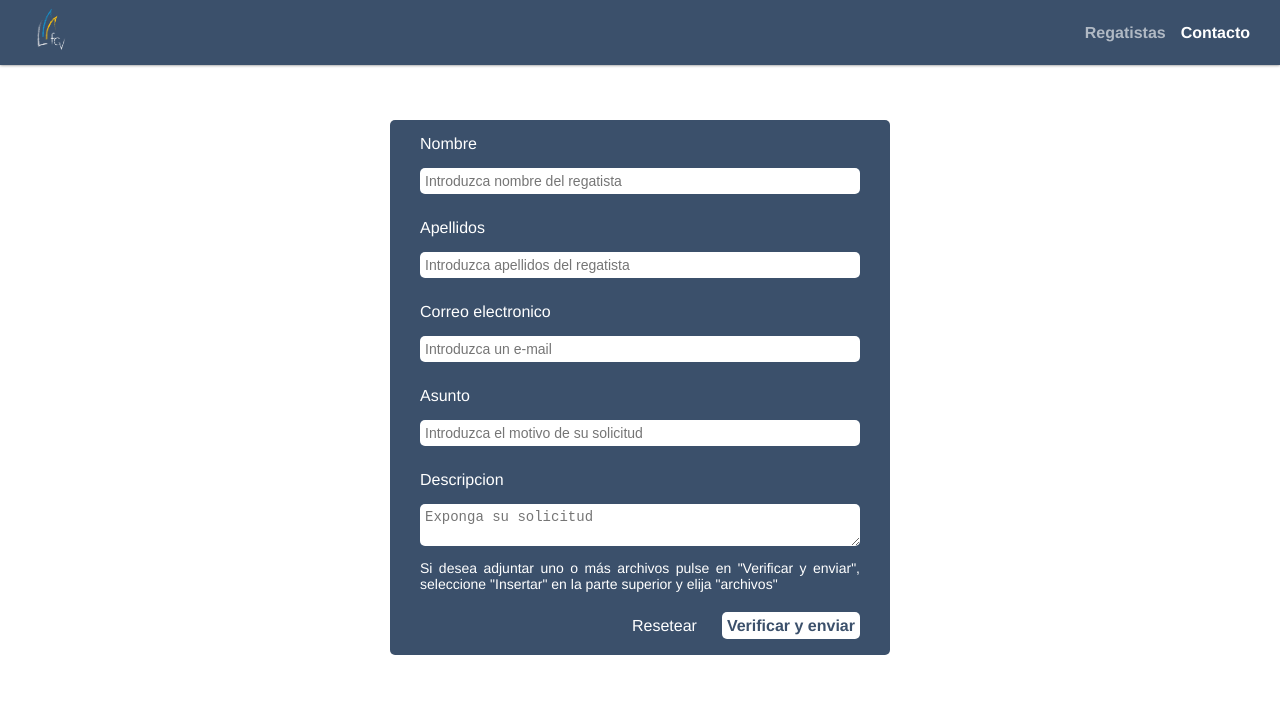
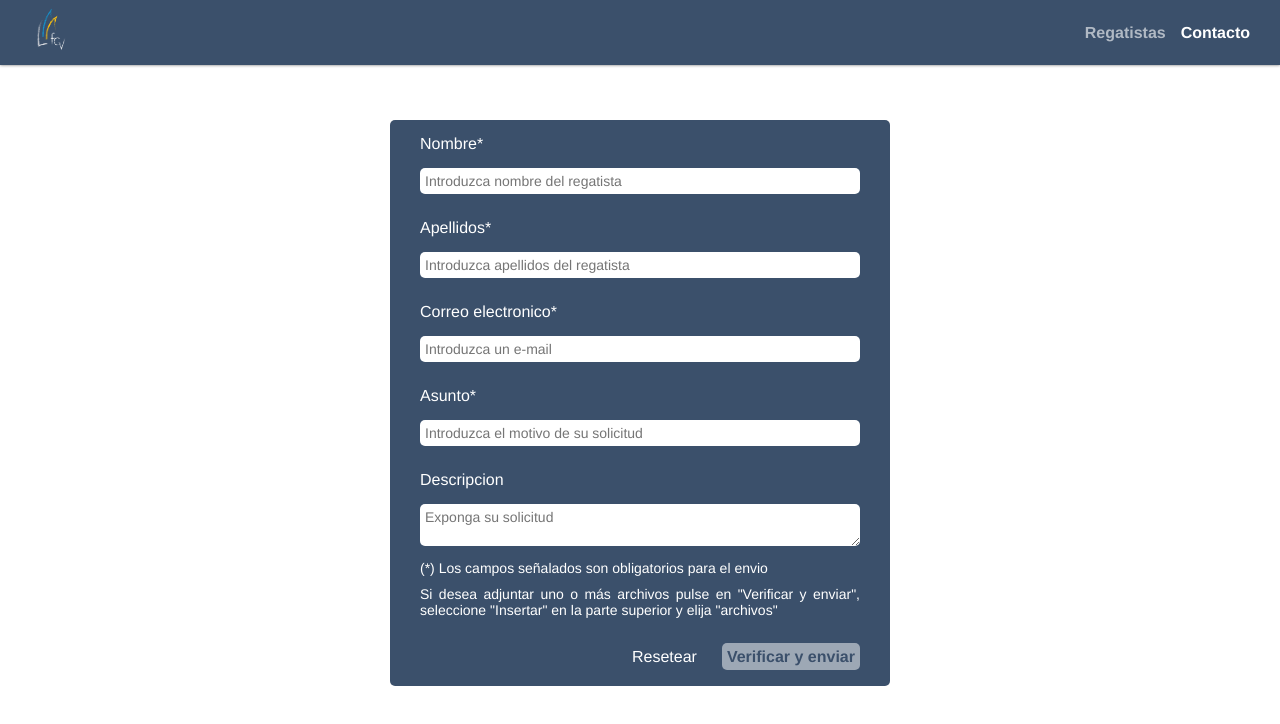
Before and after one commit to nestorhdez/regata-front, a Vue app: page /#/contact in a window 1280 px wide. Shown: the top 724 px of the page. Built offline with nearby package versions, Linux system fonts and the light colour scheme.

Commit message:
validacion incluida en el formulario

```diff
--- a/src/components/Contact.vue
+++ b/src/components/Contact.vue
@@ -2,27 +2,27 @@
   <div class="formulary">
 
       <div class="field">
-        <label for="firstName">Nombre</label>
+        <label for="firstName">Nombre*</label>
         <input class="info" type="text" v-model="firstName" id="firstName"
-        placeholder="Introduzca nombre del regatista">
+        placeholder="Introduzca nombre del regatista" required>
       </div>
 
       <div class="field">
-        <label for="lastName">Apellidos</label>
+        <label for="lastName">Apellidos*</label>
         <input class="info" type="text" v-model="lastName" id="lastName"
-        placeholder="Introduzca apellidos del regatista">
+        placeholder="Introduzca apellidos del regatista" required>
       </div>
 
       <div class="field">
-        <label for="email">Correo electronico</label>
-        <input class="info" type="text" v-model="email" id="email"
-        placeholder="Introduzca un e-mail">
+        <label for="email">Correo electronico*</label>
+        <input class="info" type="email" v-model="email" id="email"
+        placeholder="Introduzca un e-mail" required>
       </div>
 
       <div class="field">
-        <label for="issue">Asunto</label>
+        <label for="issue">Asunto*</label>
         <input class="info" type="text" v-model="issue" id="issue"
-        placeholder="Introduzca el motivo de su solicitud">
+        placeholder="Introduzca el motivo de su solicitud" required>
       </div>
 
       <div class="field">
@@ -32,14 +32,17 @@
       </div>
 
       <div class="field advise">
-         <p>Si desea adjuntar uno o más archivos pulse en "Verificar y enviar",
-          seleccione "Insertar" en la parte superior y elija "archivos"</p>
+        <p>(*) Los campos señalados son obligatorios para el envio</p>
+        <p>Si desea adjuntar uno o más archivos pulse en "Verificar y enviar",
+        seleccione "Insertar" en la parte superior y elija "archivos"</p>
       </div>
 
       <div class="click">
         <a class="btn reset" @click="reset">Resetear</a>
-        <a class="btn send" :href="mailto">Verificar y enviar</a>
+        <a v-if="required == true" class="btn send" :href="mailto">Verificar y enviar</a>
+        <span v-else class="btn send disabled">Verificar y enviar</span>
       </div>
+
   </div>
 </template>
 
@@ -63,6 +66,14 @@ export default {
   computed: {
     mailto() {
       return `mailto:${this.emailTo}?subject=(RANKING): ${this.issue}&body=Mensaje de ${this.firstName} ${this.lastName} <${this.email}>:%0A${this.description}`
+    },
+    required() {
+      if(this.firstName && this.lastName && this.email.includes("@" && ".") && this.issue){
+        return true
+      }else{
+        return false
+      }
+
     }
   }
 }
@@ -85,6 +96,14 @@ label {
   font-size: 16px;
   display: inline-block;
 }
+.info{
+    width: 100%;
+    padding: 5px;
+    border: 0px;
+    border-radius: 5px;
+    font-size: 14px;
+    font-family: 'Avenir', Helvetica, Arial, sans-serif;
+}
 .advise{
   font-size: 14px;
   text-align: justify;
@@ -92,19 +111,11 @@ label {
   padding: 0px 30px 0px;
 }
 p{
-  margin: 0px;
+  margin: 0px 0px 10px;
   color: white;
 }
-.info{
-    width: 100%;
-    padding: 5px;
-    font-size: 14px;
-    border: 0px;
-    /* background-color: rgb(176, 230, 230); */
-    border-radius: 5px;
-}
 .click{
-  padding: 25px 30px 20px;
+  padding: 20px 30px 20px;
   text-align: right;
 }
 .btn{
@@ -125,4 +136,7 @@ p{
   color: #3b506b;
   font-weight: bolder;
 }
+.disabled{
+  opacity: 0.5;
+}
 </style>
```
